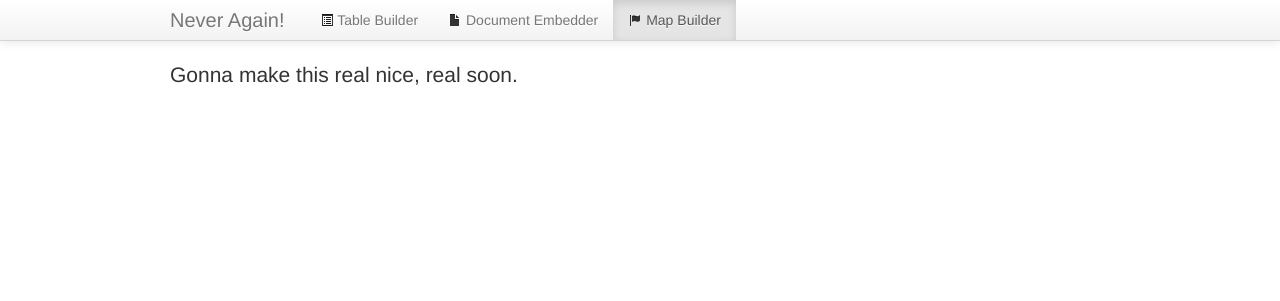
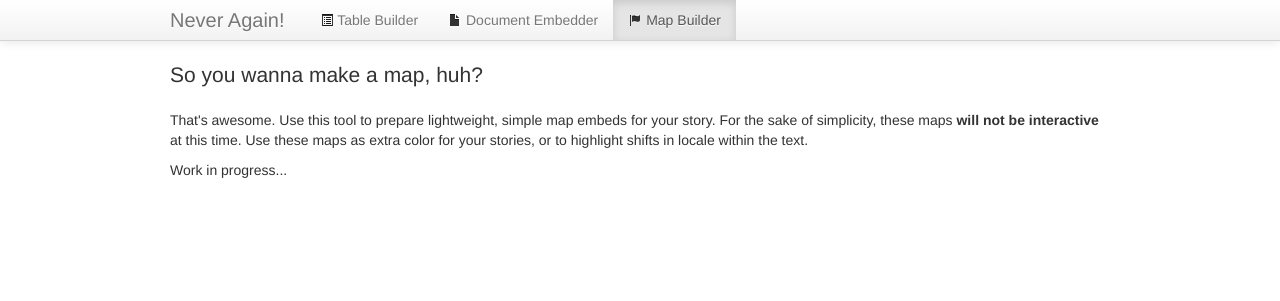
Before and after one commit to rdmurphy/never-again, a Flask app: page /map-builder/ in a window 1280 px wide. Shown: the top 301 px of the page. Run offline with Flask 2, Linux system fonts and the light colour scheme.

Commit message:
Added script file for the map builder, hooked it up to template

```diff
--- a/templates/map-builder.html
+++ b/templates/map-builder.html
@@ -24,11 +24,16 @@
 
 <div class="container">
 
-<p class="lead">Gonna make this real nice, real soon.</p>
+<p class="lead">So you wanna make a map, huh?</p>
+
+<p>That's awesome. Use this tool to prepare lightweight, simple map embeds for your story. For the sake of simplicity, these maps <strong>will not be interactive</strong> at this time. Use these maps as extra color for your stories, or to highlight shifts in locale within the text.</p>
+
+<p>Work in progress...</p>
 
 </div>
 
 <script src="{{ url_for('static', filename='js/jquery-1.9.1.min.js') }}"></script>
 <script src="{{ url_for('static', filename='js/bootstrap.min.js') }}"></script>
+<script src="{{ url_for('static', filename='js/map-builder.js') }}"></script>
 </body>
 </html>
```
Also changed, not shown: static/js/map-builder.js (added).
